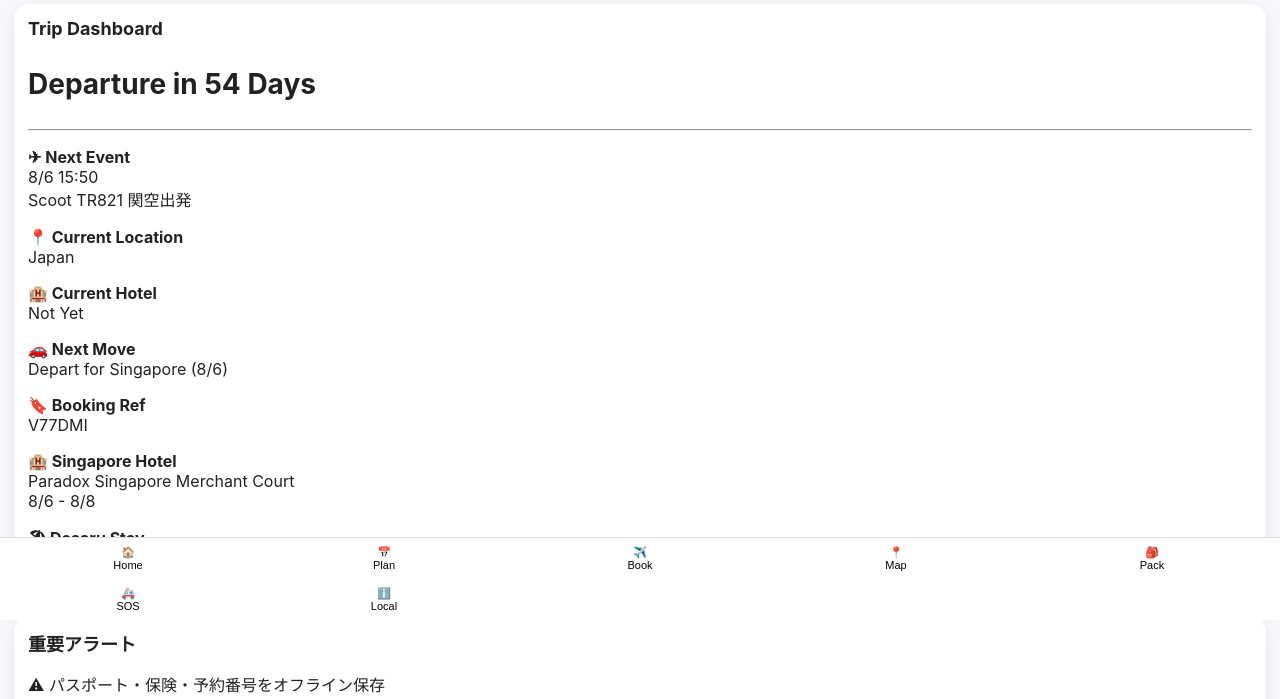
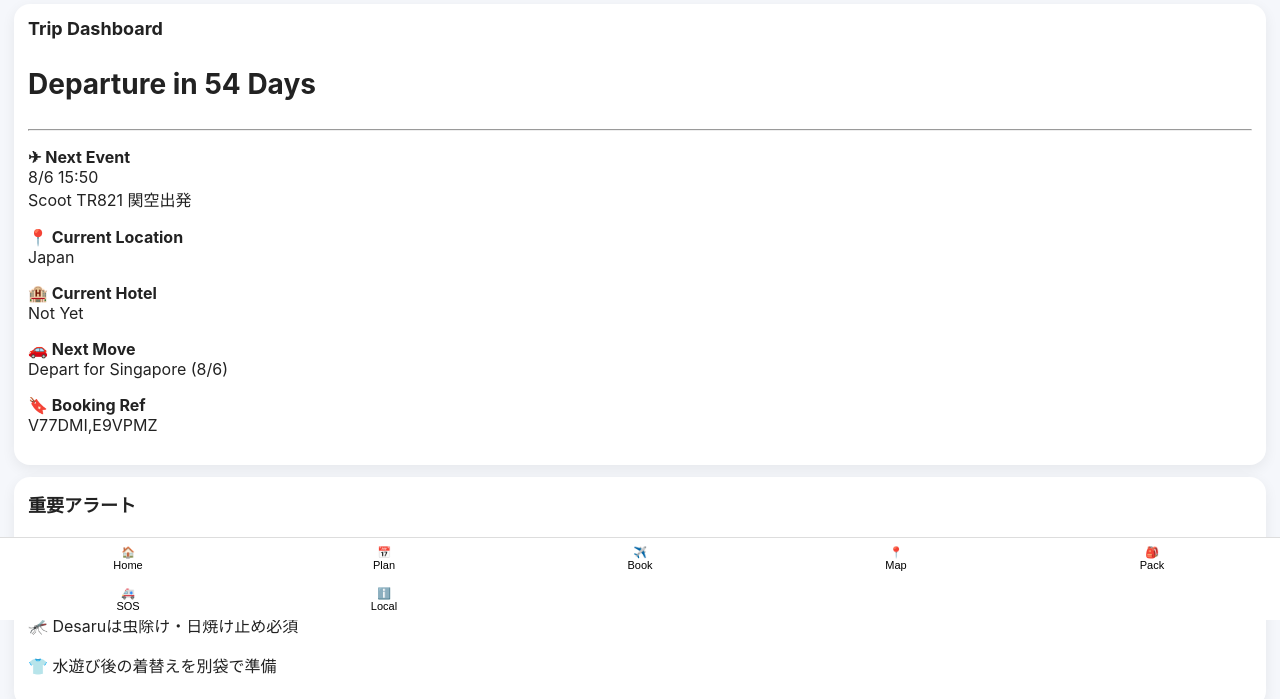
Before and after one commit to jinbei02-del/Singapore-Trip-2026, a plain HTML site: page index.html in a window 1280 px wide. Shown: the part 180-879 px from the top of the page. Drawn offline with Linux system fonts and the light colour scheme.

Commit message:
index.html を更新

```diff
--- a/index.html
+++ b/index.html
@@ -88,16 +88,7 @@ Scoot TR821 関空出発
 </p>
 
 <p><b>🔖 Booking Ref</b><br>
-V77DMI
-</p>
-
-<p><b>🏨 Singapore Hotel</b><br>
-Paradox Singapore Merchant Court<br>
-8/6 - 8/8
-</p>
-
-<p><b>🏖 Desaru Stay</b><br>
-8/11 - 8/13
+V77DMI,E9VPMZ
 </p>
 
 </div>
```
